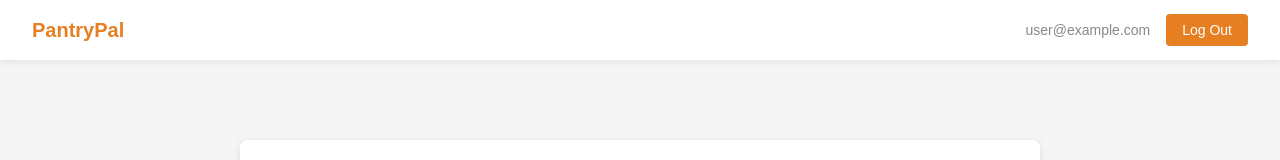
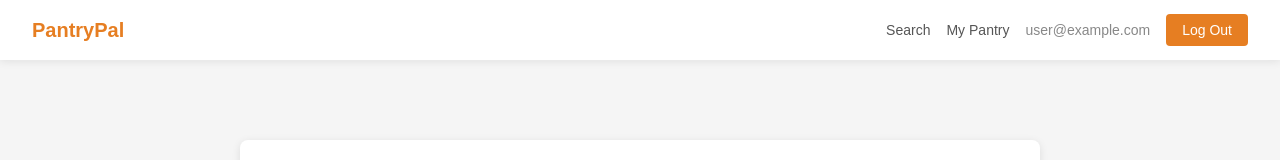
Before and after one commit to tyriquezim/pantry-pal, a React (Vite) app: page / in a window 1280 px wide. Shown: the top 160 px of the page. Built offline with nearby package versions, Linux system fonts and the light colour scheme; no server answers; sample sign-in values are in the browser's storage.

Commit message:
added anchors for navbar

```diff
--- a/src/components/NavBar.jsx
+++ b/src/components/NavBar.jsx
@@ -23,6 +23,8 @@ function NavBar()
             <span className="navbar-brand">PantryPal</span>
             {user && (
                 <div className="navbar-right">
+                    <a href="/" className="navbar-link">Search</a>
+                    <a href="/pantry" className="navbar-link">My Pantry</a>
                     <span className="navbar-email">{user.email}</span>
                     <button onClick={handleLogout}>Log Out</button>
                 </div>)}
```
